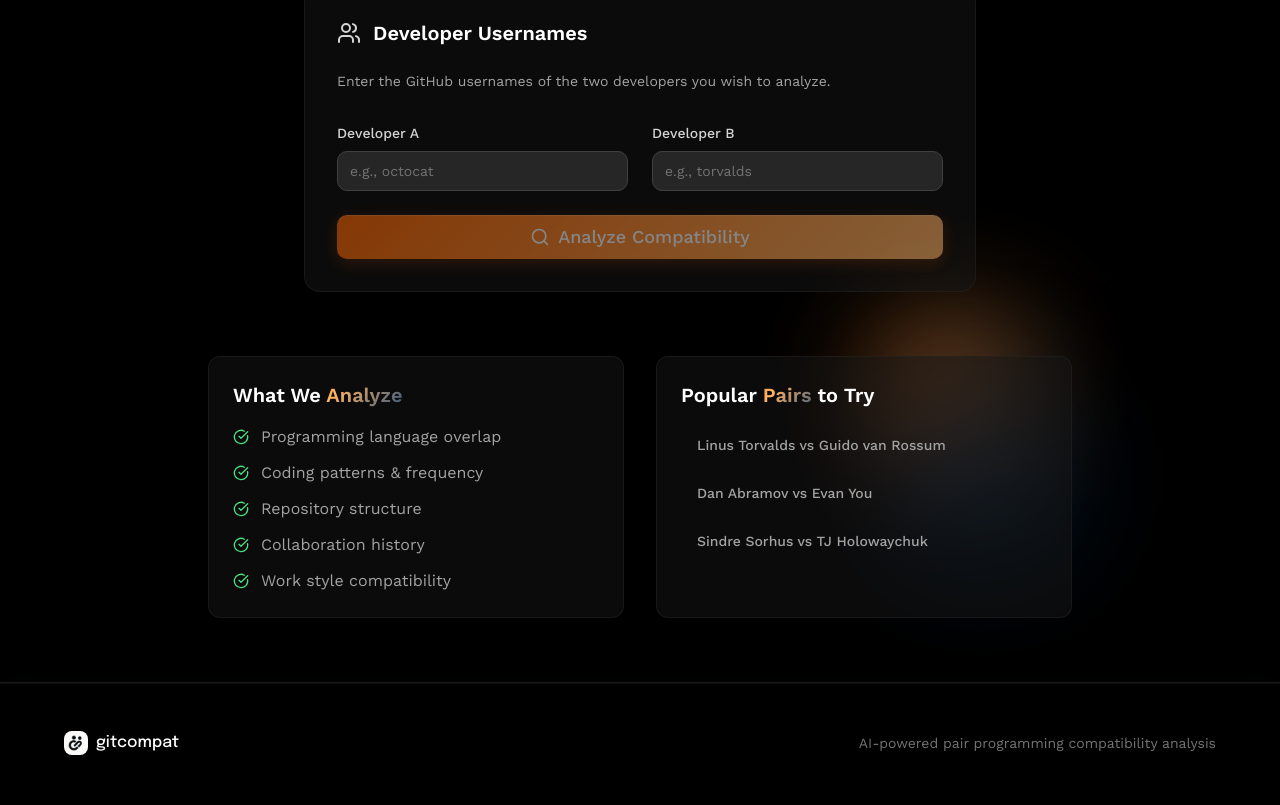
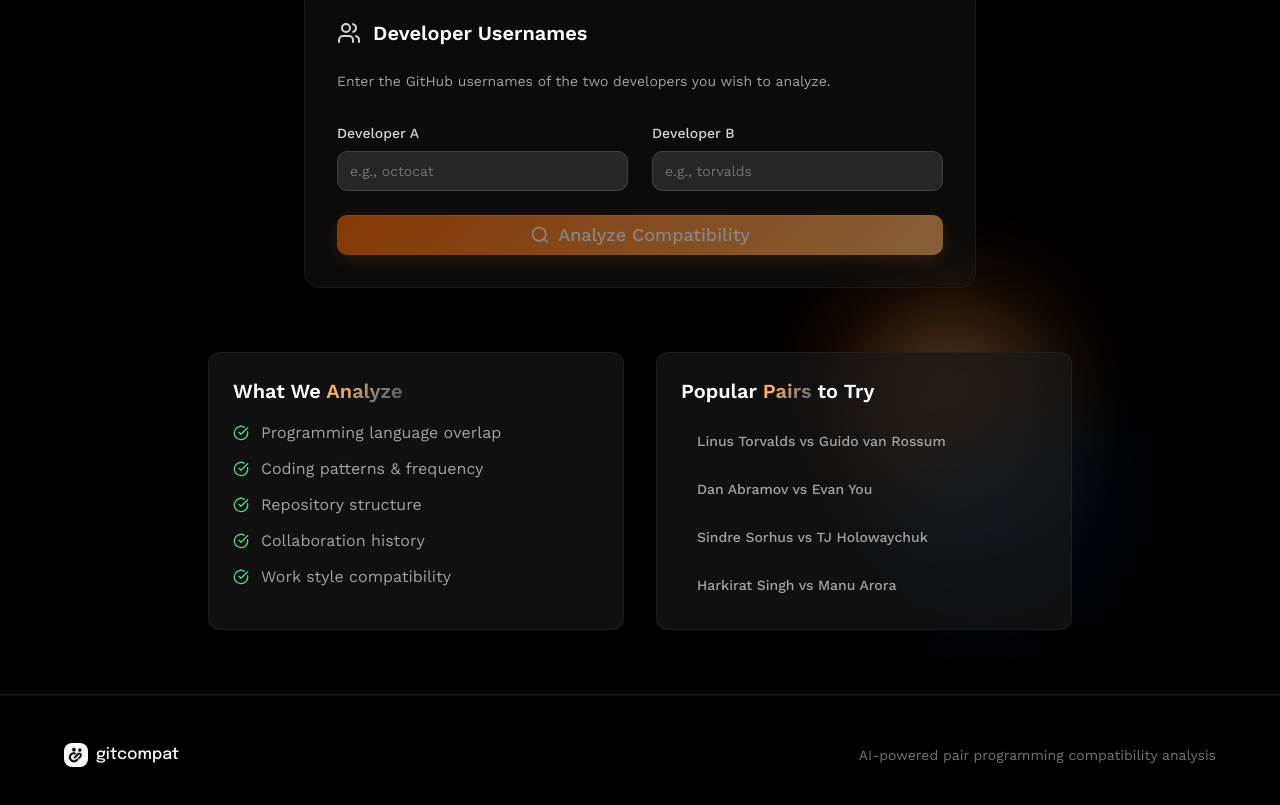
Before and after one commit to puri-adityakumar/gitcompat, a Next.js app: page /analyze in a window 1280 px wide. Shown: the part 407-1212 px from the top of the page. Built offline with nearby package versions, Linux system fonts and the light colour scheme.

Commit message:
revamp: Analzye route; minor changes

```diff
--- a/components/analyze/AnalysisForm.tsx
+++ b/components/analyze/AnalysisForm.tsx
@@ -160,11 +160,10 @@
                     onClick={handleAnalyze}
                     disabled={!isFormValid || isAnalyzing}
                     className="w-full gradient-button text-white font-medium py-3 text-lg"
-                    size="lg"
                 >
                     {isAnalyzing ? (
                         <>
-                            <BrainCircuit className="mr-2 h-5 w-5 animate-spin" />
+                            <div className="mr-2 h-5 w-5 border-2 border-white border-t-transparent rounded-full animate-spin" />
                             Analyzing...
                         </>
                     ) : (
--- a/components/analyze/AnalysisInfo.tsx
+++ b/components/analyze/AnalysisInfo.tsx
@@ -17,12 +17,13 @@
     const popularPairs = [
         { a: "torvalds", b: "gvanrossum", label: "Linus Torvalds vs Guido van Rossum" },
         { a: "gaearon", b: "yyx990803", label: "Dan Abramov vs Evan You" },
-        { a: "sindresorhus", b: "tj", label: "Sindre Sorhus vs TJ Holowaychuk" }
+        { a: "sindresorhus", b: "tj", label: "Sindre Sorhus vs TJ Holowaychuk" },
+        { a: "hkirat", b: "manuarora700", label: "Harkirat Singh vs Manu Arora" }
     ]
 
     return (
         <div className="mt-16 grid md:grid-cols-2 gap-8">
-            <div className="bg-neutral-900/50 border border-neutral-800/50 rounded-xl p-6">
+            <div className="bg-neutral-900/70 border border-neutral-800/70 rounded-xl p-6">
                 <h3 className="text-xl font-semibold text-white mb-4">What We <span className="gradient-text">Analyze</span></h3>
                 <ul className="space-y-3">
                     {analysisFeatures.map((item, index) => (
@@ -34,7 +35,7 @@
                 </ul>
             </div>
 
-            <div className="bg-neutral-900/50 border border-neutral-800/50 rounded-xl p-6">
+            <div className="bg-neutral-900/70 border border-neutral-800/70 rounded-xl p-6">
                 <h3 className="text-xl font-semibold text-white mb-4">Popular <span className="gradient-text">Pairs</span> to Try</h3>
                 <div className="space-y-2">
                     {popularPairs.map((pair, index) => (
--- a/components/ui/button.tsx
+++ b/components/ui/button.tsx
@@ -29,9 +29,10 @@
 );
 
 export interface ButtonProps
-    extends React.ButtonHTMLAttributes<HTMLButtonElement>,
-    React.ComponentProps<typeof cva> {
+    extends React.ButtonHTMLAttributes<HTMLButtonElement> {
     asChild?: boolean
+    variant?: "default" | "destructive" | "outline" | "secondary" | "ghost" | "link"
+    size?: "default" | "sm" | "lg" | "icon"
 }
 
 const Button = React.forwardRef<HTMLButtonElement, ButtonProps>(
```
Also changed, not shown: public/linus.png (added).
